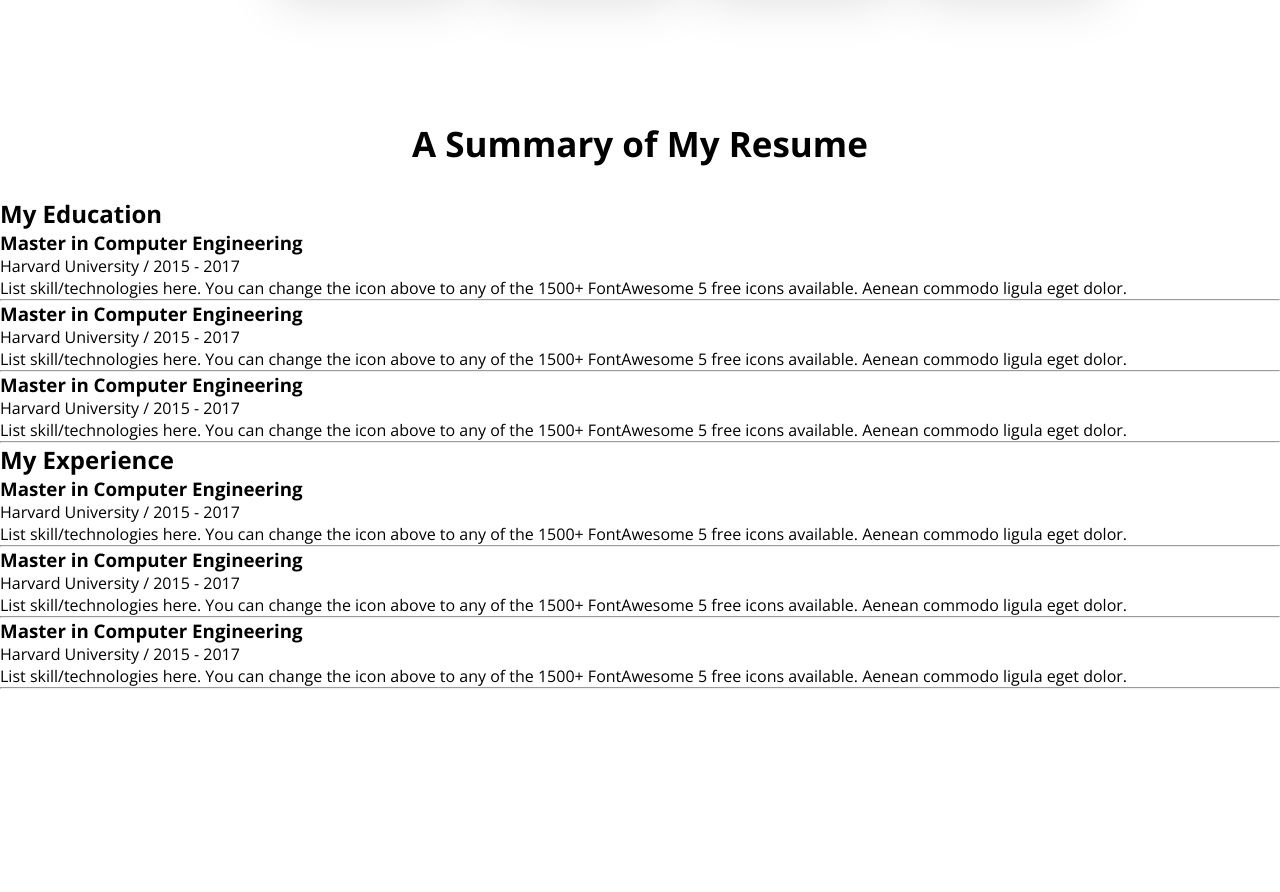
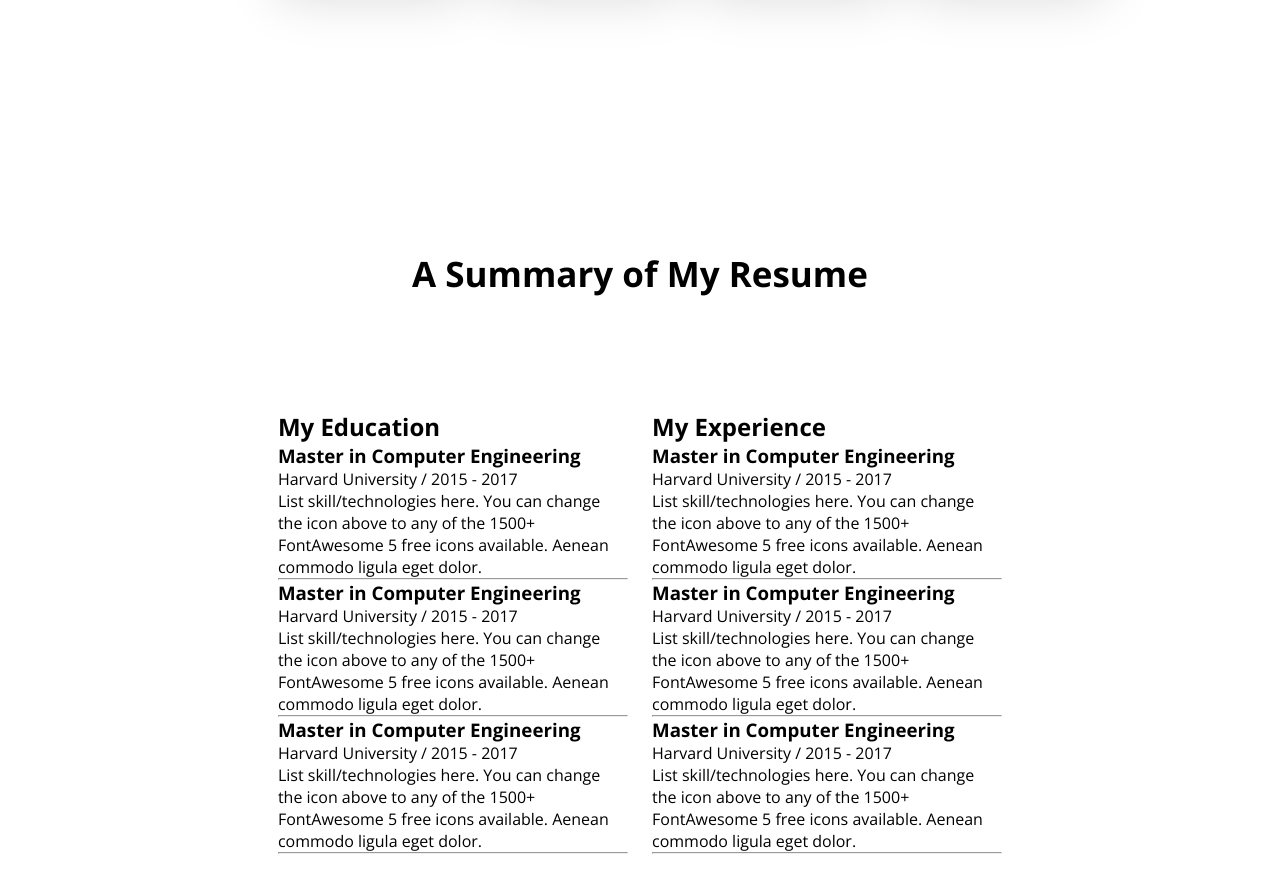
Before and after one commit to alnoman997/hero-dev-portfolio, a plain HTML site: page index.html in a window 1280 px wide. Shown: the part 2820-3712 px from the top of the page. Before the commit the page ends 3509 px from the top, so only its background shows below. Drawn offline with nearby package versions, Linux system fonts and the light colour scheme.

Commit message:
creating resume part

```diff
--- a/styles/portfolio.css
+++ b/styles/portfolio.css
@@ -125,7 +125,9 @@ nav .menu a {
     vertical-align: middle;
 }
 
-#about, #skills {
+#about,
+#skills,
+#resume {
     padding: 130px;
 
 }
@@ -193,3 +195,11 @@ nav .menu a {
     color: #757575;
     line-height: 28px;
 }
+
+#resume .resume-container{
+    width: 71%;
+    max-width: 1140px;
+    margin: 113px auto 0;
+    display: flex;
+    gap: 24px;
+}
```
